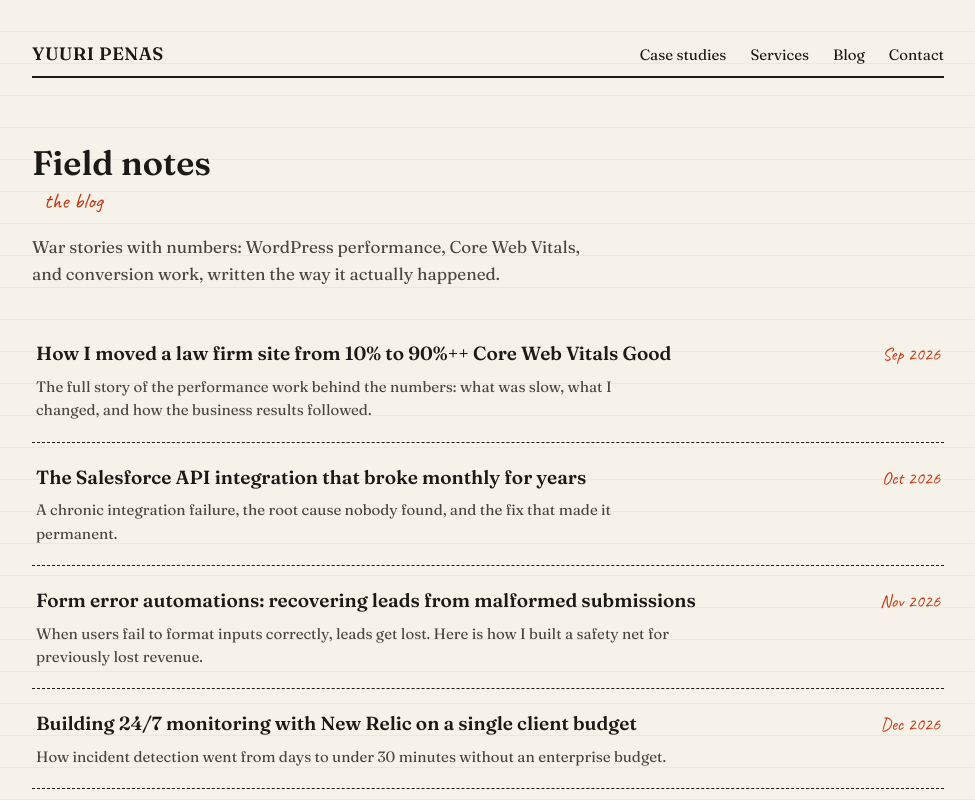
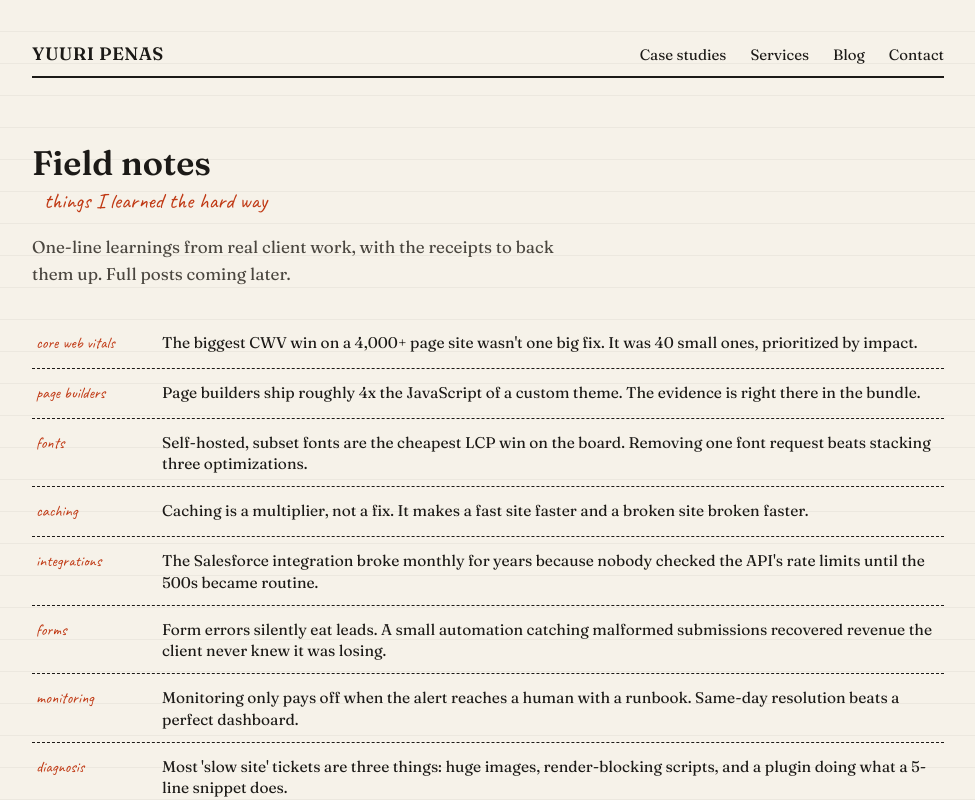
Before and after one commit to yuuhub/yuuri-portfolio, a Next.js app: page /blog in a window 1280 px wide. Shown: the top 800 px of the page, without its empty margins (152-1127 px from the left). Built offline with nearby package versions, Linux system fonts and the light colour scheme.

Commit message:
Field notes: replace full blog posts with short learnings wall (9 one-line notes with tags)

```diff
--- a/app/blog/page.tsx
+++ b/app/blog/page.tsx
@@ -2,12 +2,12 @@
 import { Topbar } from "@/components/topbar";
 import { Footer } from "@/components/footer";
 import { SectionHeading } from "@/components/doodles";
-import { blogPosts } from "@/data/content";
+import { fieldNotes } from "@/data/content";
 
 export const metadata: Metadata = {
-  title: "Field Notes: WordPress Performance Blog",
+  title: "Field Notes: WordPress Performance Learnings",
   description:
-    "Field notes on WordPress performance, Core Web Vitals, and conversion optimization. Real numbers from real client work.",
+    "Short learnings from real WordPress performance work: Core Web Vitals, page builders, caching, forms, and monitoring. One line each, no fluff.",
   alternates: {
     canonical: "https://yuuri.info/blog",
   },
@@ -18,29 +18,22 @@
     <main className="relative">
       <Topbar />
       <section className="relative z-10 max-w-[960px] mx-auto px-6">
-        <SectionHeading title="Field notes" note="the blog" />
+        <SectionHeading title="Field notes" note="things I learned the hard way" />
         <p className="text-[17px] text-[var(--ink-soft)] max-w-[560px] mt-4">
-          War stories with numbers: WordPress performance, Core Web Vitals, and
-          conversion work, written the way it actually happened.
+          One-line learnings from real client work, with the receipts to back
+          them up. Full posts coming later.
         </p>
         <div className="mt-8">
-          {blogPosts.map((p) => (
-            <article key={p.slug} className="dash-divider py-5 px-1">
-              <div className="flex justify-between items-baseline">
-                <a
-                  href={`/blog/${p.slug}`}
-                  className="text-[19px] font-semibold hover:text-[var(--accent)]"
-                >
-                  {p.title}
-                </a>
-                <span className="hand-note text-[18px] text-[var(--ink-muted)] whitespace-nowrap ml-4">
-                  {p.date}
-                </span>
-              </div>
-              <p className="text-[15px] text-[var(--ink-soft)] mt-1.5 max-w-[640px]">
-                {p.excerpt}
-              </p>
-            </article>
+          {fieldNotes.map((f, i) => (
+            <div
+              key={i}
+              className="dash-divider py-3 px-1 flex items-baseline gap-4"
+            >
+              <span className="hand-note text-[16px] whitespace-nowrap w-[110px] shrink-0">
+                {f.tag}
+              </span>
+              <p className="text-[15.5px] leading-snug">{f.note}</p>
+            </div>
           ))}
         </div>
       </section>
--- a/app/page.tsx
+++ b/app/page.tsx
@@ -3,7 +3,7 @@
 import { DoodleUnderline, StarDoodle, SectionHeading } from "@/components/doodles";
 import { services } from "@/data/services";
 import { caseStudies } from "@/data/case-studies";
-import { testimonials, blogPosts } from "@/data/content";
+import { testimonials, fieldNotes } from "@/data/content";
 import { SterlingChart } from "@/components/sterling-chart";
 import { CwvBadge } from "@/components/cwv-badge";
 
@@ -234,27 +234,19 @@
         </div>
       </section>
 
-      {/* ============ BLOG ============ */}
+      {/* ============ FIELD NOTES ============ */}
       <section
         id="blog"
         className="relative z-10 max-w-[960px] mx-auto px-6 scroll-mt-8"
       >
-        <SectionHeading title="Field notes" note="the blog" />
+        <SectionHeading title="Field notes" note="things I learned the hard way" />
         <div className="mt-7">
-          {blogPosts.map((p) => (
-            <div
-              key={p.slug}
-              className="dash-divider py-3.5 px-1"
-            >
-              <a
-                href={`/blog/${p.slug}`}
-                className="text-[17px] font-semibold hover:text-[var(--accent)]"
-              >
-                {p.title}
-              </a>
-              <span className="hand-note text-[18px] text-[var(--ink-muted)] block mt-1">
-                {p.date}
+          {fieldNotes.map((f, i) => (
+            <div key={i} className="dash-divider py-3 px-1 flex items-baseline gap-4">
+              <span className="hand-note text-[16px] whitespace-nowrap w-[110px] shrink-0">
+                {f.tag}
               </span>
+              <p className="text-[15.5px] leading-snug">{f.note}</p>
             </div>
           ))}
         </div>
--- a/app/sitemap.ts
+++ b/app/sitemap.ts
@@ -1,5 +1,4 @@
 import type { MetadataRoute } from "next";
-import { blogPosts } from "@/data/content";
 
 export default function sitemap(): MetadataRoute.Sitemap {
   const base = "https://yuuri.info";
@@ -18,11 +17,5 @@
       changeFrequency: "weekly",
       priority: 0.8,
     },
-    ...blogPosts.map((p) => ({
-      url: `${base}/blog/${p.slug}`,
-      lastModified: now,
-      changeFrequency: "yearly" as const,
-      priority: 0.6,
-    })),
   ];
 }
--- a/data/content.ts
+++ b/data/content.ts
@@ -19,54 +19,51 @@
   },
 ];
 
-export type BlogPost = {
-  slug: string;
-  title: string;
-  date: string;
-  excerpt: string;
+export type FieldNote = {
+  note: string;
+  tag: string;
 };
 
-export const blogPosts: BlogPost[] = [
+/**
+ * Short learnings from real client work, one line each.
+ * Full posts can be added later as a separate blogPosts array
+ * (title/date/slug/excerpt) and linked from the field notes section.
+ */
+export const fieldNotes: FieldNote[] = [
   {
-    slug: "law-firm-10-to-90-core-web-vitals",
-    title: "How I moved a law firm site from 10% to 90%++ Core Web Vitals Good",
-    date: "Sep 2026",
-    excerpt:
-      "The full story of the performance work behind the numbers: what was slow, what I changed, and how the business results followed.",
+    note: "The biggest CWV win on a 4,000+ page site wasn't one big fix. It was 40 small ones, prioritized by impact.",
+    tag: "core web vitals",
   },
   {
-    slug: "salesforce-api-broke-monthly",
-    title: "The Salesforce API integration that broke monthly for years",
-    date: "Oct 2026",
-    excerpt:
-      "A chronic integration failure, the root cause nobody found, and the fix that made it permanent.",
+    note: "Page builders ship roughly 4x the JavaScript of a custom theme. The evidence is right there in the bundle.",
+    tag: "page builders",
   },
   {
-    slug: "form-error-automations",
-    title: "Form error automations: recovering leads from malformed submissions",
-    date: "Nov 2026",
-    excerpt:
-      "When users fail to format inputs correctly, leads get lost. Here is how I built a safety net for previously lost revenue.",
+    note: "Self-hosted, subset fonts are the cheapest LCP win on the board. Removing one font request beats stacking three optimizations.",
+    tag: "fonts",
   },
   {
-    slug: "new-relic-monitoring-single-client",
-    title: "Building 24/7 monitoring with New Relic on a single client budget",
-    date: "Dec 2026",
-    excerpt:
-      "How incident detection went from days to under 30 minutes without an enterprise budget.",
+    note: "Caching is a multiplier, not a fix. It makes a fast site faster and a broken site broken faster.",
+    tag: "caching",
   },
   {
-    slug: "page-builders-4x-javascript",
-    title: "Why page builders cost ~4x the JavaScript of custom themes",
-    date: "Jan 2027",
-    excerpt:
-      "The data on page builder overhead, and what it means for Core Web Vitals and your budget.",
+    note: "The Salesforce integration broke monthly for years because nobody checked the API's rate limits until the 500s became routine.",
+    tag: "integrations",
   },
   {
-    slug: "what-a-core-web-vitals-audit-delivers",
-    title: "What a Core Web Vitals audit actually delivers",
-    date: "Feb 2027",
-    excerpt:
-      "A plain-language walkthrough of the audit process: baseline, root causes, prioritized fixes, and the before/after proof.",
+    note: "Form errors silently eat leads. A small automation catching malformed submissions recovered revenue the client never knew it was losing.",
+    tag: "forms",
+  },
+  {
+    note: "Monitoring only pays off when the alert reaches a human with a runbook. Same-day resolution beats a perfect dashboard.",
+    tag: "monitoring",
+  },
+  {
+    note: "Most 'slow site' tickets are three things: huge images, render-blocking scripts, and a plugin doing what a 5-line snippet does.",
+    tag: "diagnosis",
+  },
+  {
+    note: "Lighthouse is a floor, not a ceiling. Field data tells you what real users actually hit.",
+    tag: "measurement",
   },
 ];
```
